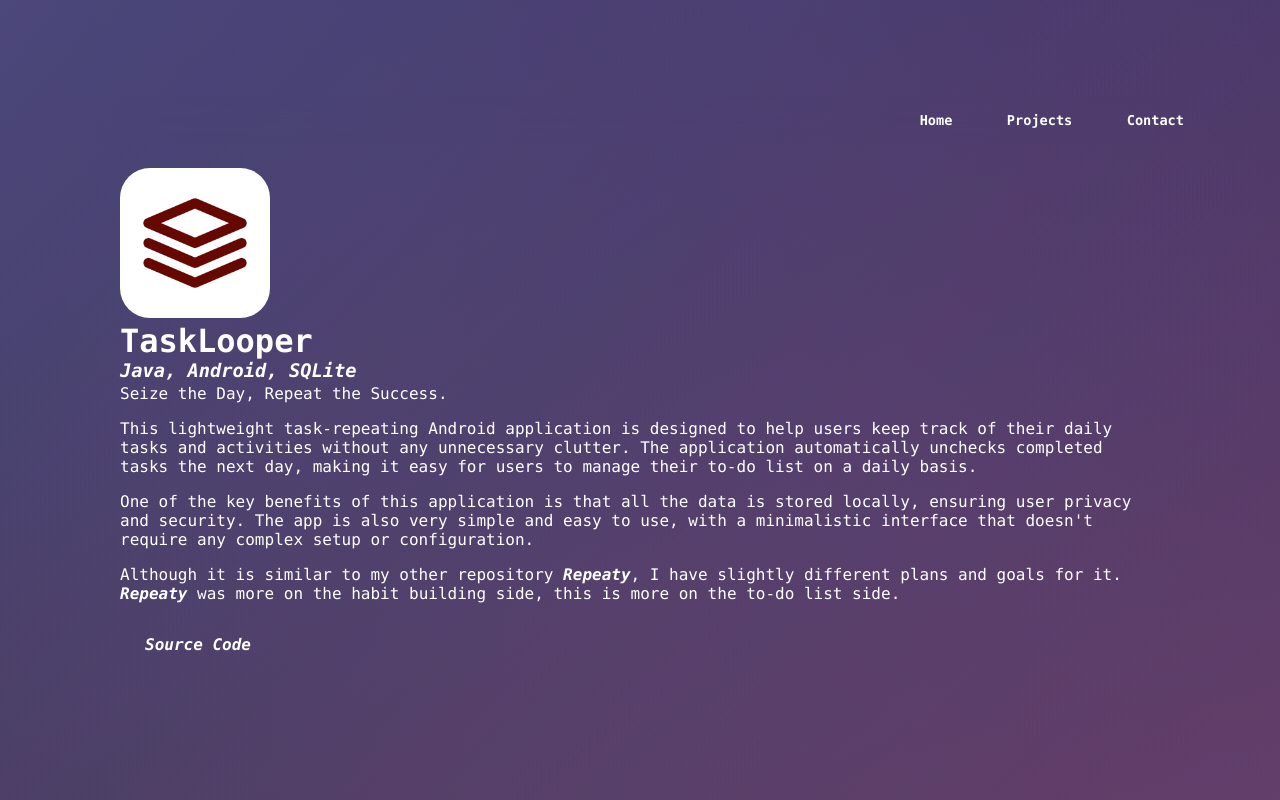
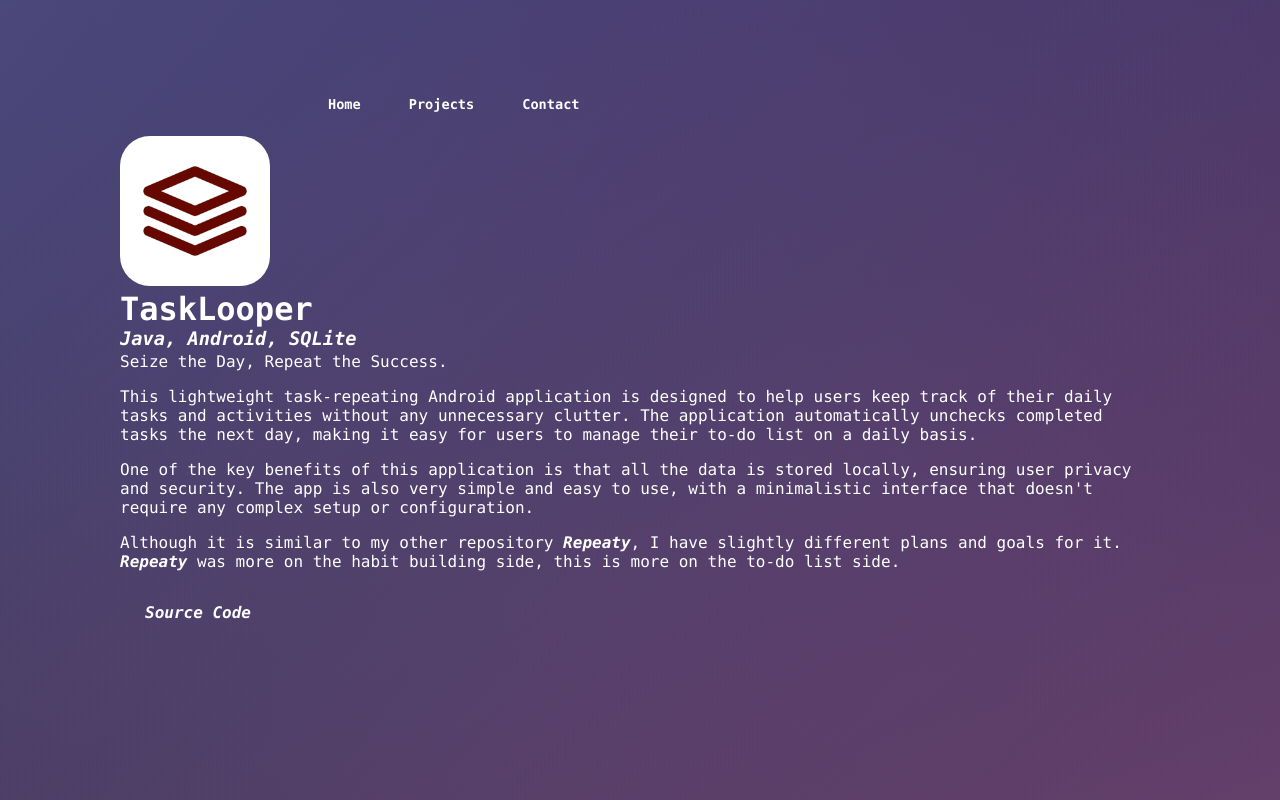
Before and after one commit to lukassobotik/personal-website, a Next.js app: page /project/TaskLooper in a window 1280 px wide. Shown: the top 800 px of the page. Built offline with nearby package versions, Linux system fonts and the light colour scheme.

Commit message:
Logo, Intro Text Redesign

```diff
--- a/styles/Home.module.css
+++ b/styles/Home.module.css
@@ -23,6 +23,111 @@
   4%, 100% {  text-shadow: none; transform: none; }
 }
 
+.banner {
+
+}
+
+.splitter {
+  width: 100vw;
+  height: 10vh;
+  backdrop-filter: brightness(80%) blur(20vw);
+  border-top: white 0.1vh solid;
+  border-bottom: white 0.1vh solid;
+}
+
+.description {
+  display: inherit;
+  justify-content: inherit;
+  align-items: inherit;
+  font-size: 0.85rem;
+  padding-right: 6rem;
+  padding-left: 2rem;
+  margin-left: var(--profile-width);
+  width: 100%;
+  height: 100%;
+  z-index: 2;
+  font-family: var(--font-mono);
+}
+
+.description a {
+  display: flex;
+  justify-content: center;
+  align-items: center;
+  gap: 0.5rem;
+}
+
+.description p {
+  position: relative;
+  margin: 0;
+  padding: 1rem;
+  background-color: rgba(var(--callout-rgb), 0.5);
+  border: 1px solid rgba(var(--callout-border-rgb), 0.3);
+  border-radius: var(--border-radius);
+}
+
+.navbar {
+  display: flex;
+  align-items: center;
+  justify-content: flex-start;
+  width: 100%;
+  height: 100%;
+  top: 0;
+  left: 0;
+  z-index: 3;
+}
+
+.navbar_item {
+  margin-right: 5%;
+  cursor: pointer;
+  height: 100%;
+}
+
+.navbar_item:last-child {
+  margin-right: 0;
+}
+
+.profile_info {
+  width: var(--profile-width);
+  padding-left: 6rem;
+  position: absolute;
+  margin-top: -5vh;
+}
+
+.logo {
+  border-radius: 100%;
+  border: white 0.3vh solid;
+  width: 100%;
+  height: 100%;
+  aspect-ratio: 1/1;
+}
+
+.profile_info p {
+  margin-top: 0.5rem;
+  font-size: 1.5rem;
+}
+
+.profile_info p:nth-child(2) {
+  font-weight: bold;
+}
+
+.profile_info p:nth-child(3) {
+  color: #949494;
+  margin-top: -0.25rem;
+}
+
+.profile_info p:nth-child(4) {
+  font-size: 1.125rem;
+  font-weight: lighter;
+  font-family: "PT Sans Narrow", serif;
+}
+
+.profile_info p:nth-child(5) {
+  font-size: 1.125rem;
+  font-weight: lighter;
+  font-family: "PT Sans Narrow", serif;
+}
+
+
 .main {
   background-color: hsla(277, 100%, 80%, 0.25);
   background-image:
@@ -45,33 +150,6 @@
   align-items: center;
   padding: 6rem;
   min-height: 100vh;
-}
-
-.description {
-  display: inherit;
-  justify-content: inherit;
-  align-items: inherit;
-  font-size: 0.85rem;
-  max-width: var(--max-width);
-  width: 100%;
-  z-index: 2;
-  font-family: var(--font-mono);
-}
-
-.description a {
-  display: flex;
-  justify-content: center;
-  align-items: center;
-  gap: 0.5rem;
-}
-
-.description p {
-  position: relative;
-  margin: 0;
-  padding: 1rem;
-  background-color: rgba(var(--callout-rgb), 0.5);
-  border: 1px solid rgba(var(--callout-border-rgb), 0.3);
-  border-radius: var(--border-radius);
 }
 
 .code {
@@ -159,7 +237,7 @@
   max-width: 100%;
   min-height: 80vh;
   margin-bottom: 10vh;
-  margin-top: 20vh;
+  margin-top: 120vh;
   width: fit-content;
 }
 
@@ -366,27 +444,6 @@
   max-width: 30ch;
 }
 
-.navbar {
-  display: flex;
-  align-items: center;
-  justify-content: flex-end;
-  padding: 1rem 0;
-  width: 100%;
-  top: 0;
-  left: 0;
-  z-index: 3;
-  backdrop-filter: blur(10px);
-}
-
-.navbar_item {
-  margin-right: 5%;
-  cursor: pointer;
-}
-
-.navbar_item:last-child {
-  margin-right: 0;
-}
-
 .logo {
   position: relative;
 }
--- a/styles/globals.css
+++ b/styles/globals.css
@@ -1,5 +1,6 @@
 :root {
   --max-width: 1100px;
+  --profile-width: 400px;
   --border-radius: 12px;
   --font-mono: ui-monospace, Menlo, Monaco, 'Cascadia Mono', 'Segoe UI Mono',
     'Roboto Mono', 'Oxygen Mono', 'Ubuntu Monospace', 'Source Code Pro',
```
Also changed, not shown: pages/index.tsx (+21 -2 lines), public/images/logo.jpg (added).
